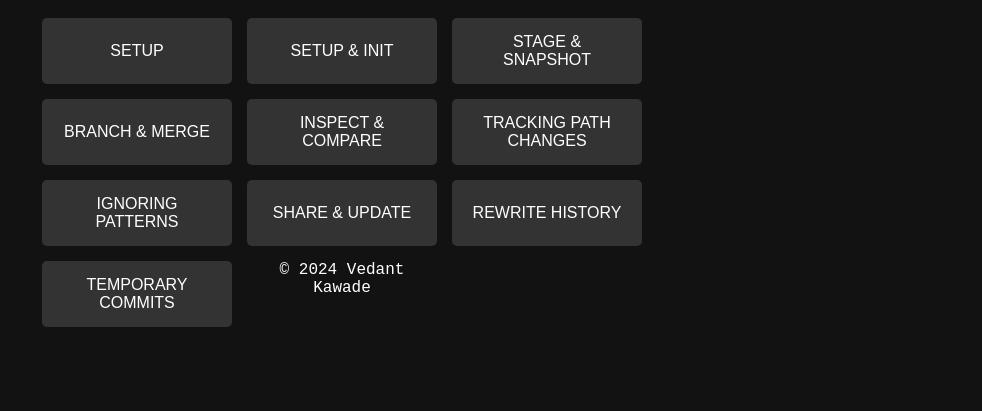
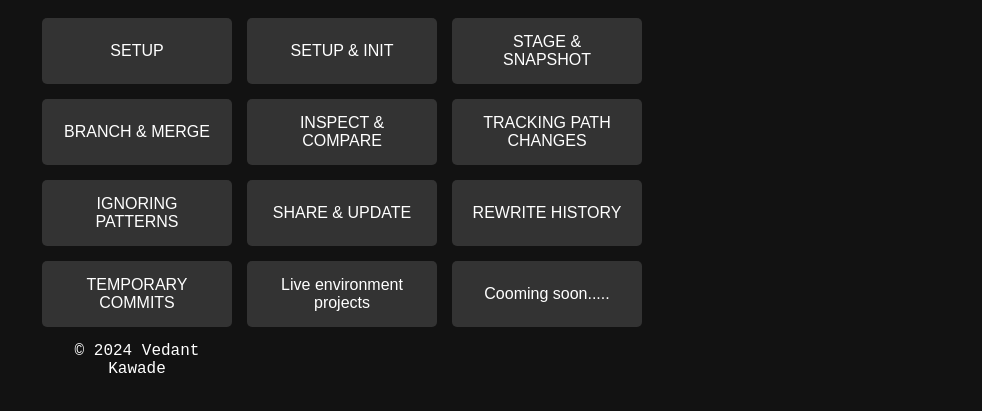
Before and after one commit to VedantKawade3/face-detection, a plain HTML site: page index.html in a window 1280 px wide. Shown: the part 109-520 px from the top of the page, without its empty margins (298-1280 px from the left). Drawn offline with Linux system fonts and the light colour scheme.

Commit message:
Update and rename git practice.html to index.html
to enhance the feature

```diff
--- a/git practice.html
+++ b/index.html
@@ -103,6 +103,8 @@
         <button onclick="startQuiz('share-update')">SHARE & UPDATE</button>
         <button onclick="startQuiz('rewrite-history')">REWRITE HISTORY</button>
         <button onclick="startQuiz('temporary-commits')">TEMPORARY COMMITS</button>
+        <button onclick="openWebsite()">Live environment projects</button>
+        <button onclick="showPopup()">Cooming soon.....</button>
         <footer>
             &copy; 2024 Vedant Kawade
         </footer>
@@ -183,6 +185,11 @@
             ],
             // other quiz sections...
         };
+        function openWebsite() {
+            window.open("https://www.google.com", "_blank"); // Replace with the URL of the website you want to open
+        }
+        function showPopup() {
+        alert("Function is cooming soon....!");
 
         let currentQuiz = [];
         let currentQuestionIndex = 0;
```
